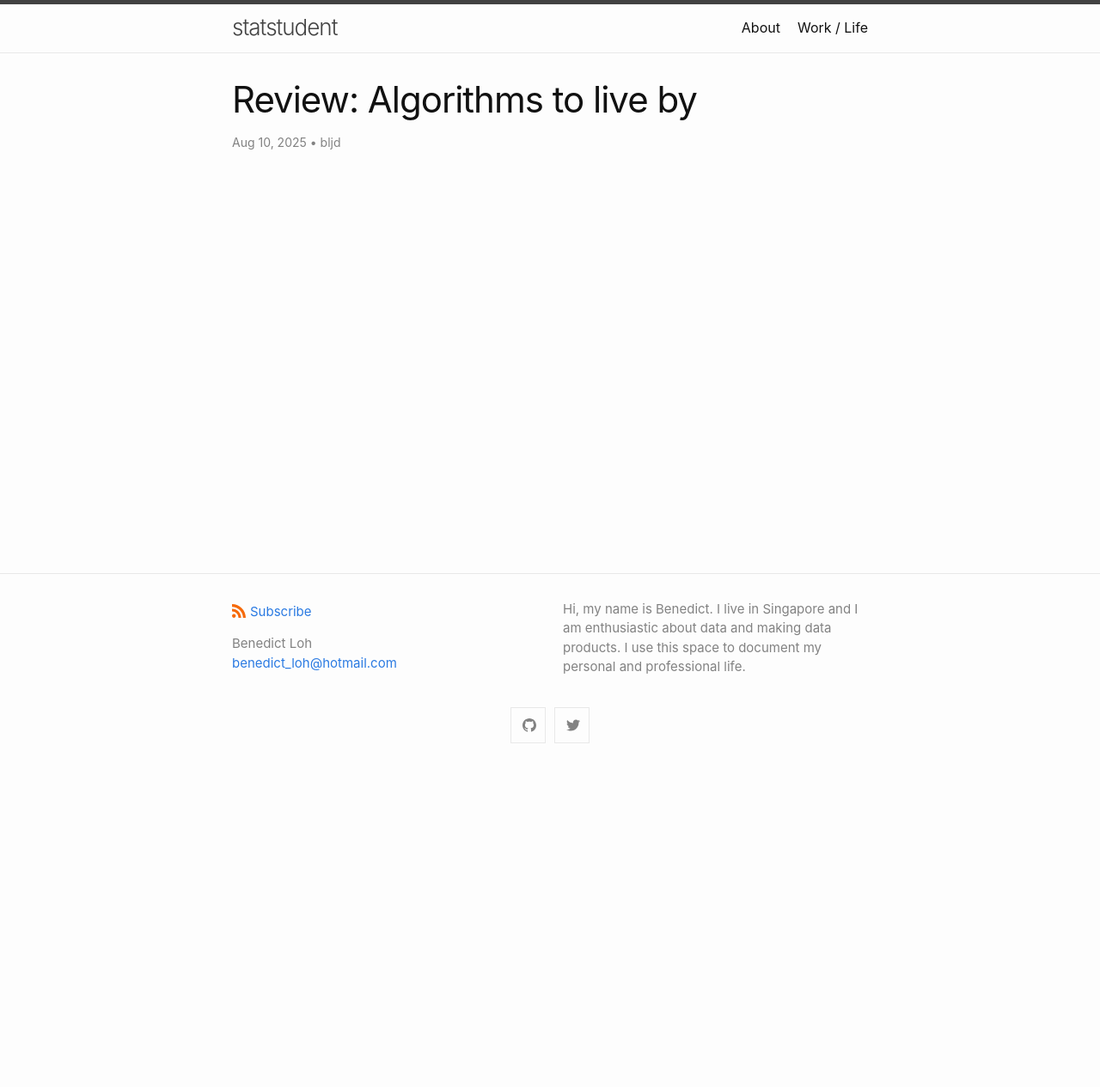
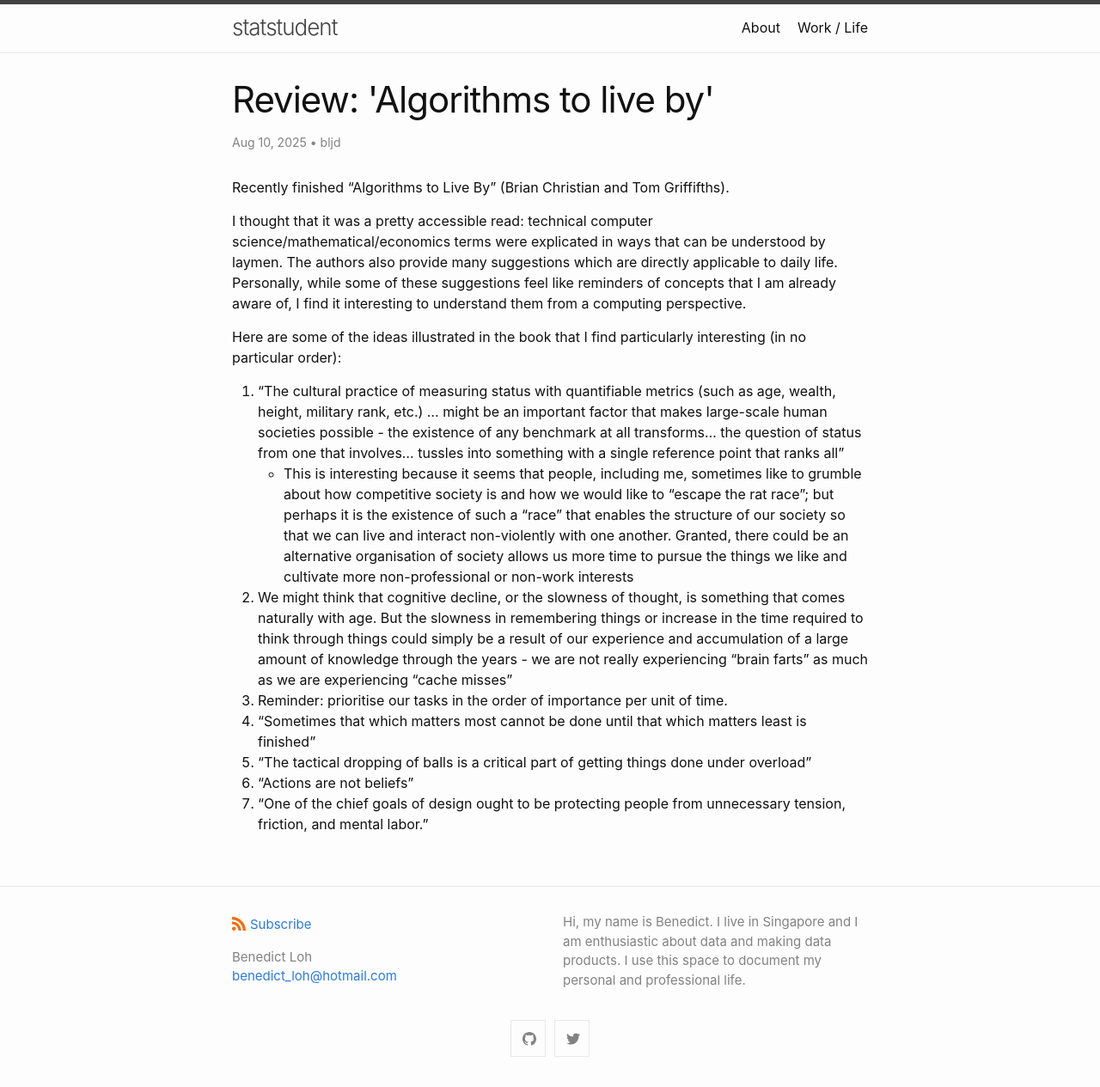
Before and after one commit to benedictlohjd/benedictlohjd.github.io, a Jekyll site: the page built from life/_posts/2025-08-10-restarting.md, in a window 1280 px wide. Shown: the whole page at 86% size. Built offline with Jekyll 4.4.1, drawn with Linux system fonts in a browser that asks for light colours; before the commit the page ends 900 px from its top, so only the background shows below that.

Commit message:
Add review

```diff
--- a/life/_posts/2025-08-10-restarting.md
+++ b/life/_posts/2025-08-10-restarting.md
@@ -1,6 +1,6 @@
 ---
 layout: post
-title: "Review: Algorithms to live by"
+title: "Review: 'Algorithms to live by'"
 categories:
 - general
 - life
@@ -9,3 +9,17 @@ author:
 - bljd
 meta: "Springfield"
 ---
+
+Recently finished "Algorithms to Live By" (Brian Christian and Tom Griffifths).
+
+I thought that it was a pretty accessible read: technical computer science/mathematical/economics terms were explicated in ways that can be understood by laymen. The authors also provide many suggestions which are directly applicable to daily life. Personally, while some of these suggestions feel like reminders of concepts that I am already aware of, I find it interesting to understand them from a computing perspective.
+
+Here are some of the ideas illustrated in the book that I find particularly interesting (in no particular order):
+1. "The cultural practice of measuring status with quantifiable metrics (such as age, wealth, height, military rank, etc.) ... might be an important factor that makes large-scale human societies possible - the existence of any benchmark at all transforms... the question of status from one that involves... tussles into something with a single reference point that ranks all"
+    - This is interesting because it seems that people, including me, sometimes like to grumble about how competitive society is and how we would like to "escape the rat race"; but perhaps it is the existence of such a "race" that enables the structure of our society so that we can live and interact non-violently with one another. Granted, there could be an alternative organisation of society allows us more time to pursue the things we like and cultivate more non-professional or non-work interests
+2. We might think that cognitive decline, or the slowness of thought, is something that comes naturally with age. But the slowness in remembering things or increase in the time required to think through things could simply be a result of our experience and accumulation of a large amount of knowledge through the years - we are not really experiencing "brain farts" as much as we are experiencing "cache misses"
+3. Reminder: prioritise our tasks in the order of importance per unit of time.
+4. "Sometimes that which matters most cannot be done until that which matters least is finished"
+5. "The tactical dropping of balls is a critical part of getting things done under overload"
+6. "Actions are not beliefs"
+7. "One of the chief goals of design ought to be protecting people from unnecessary tension, friction, and mental labor."
```
